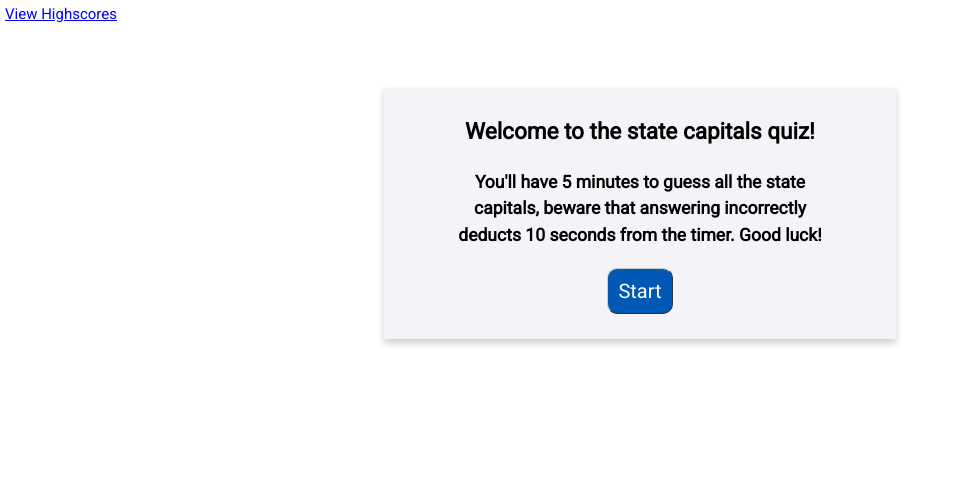
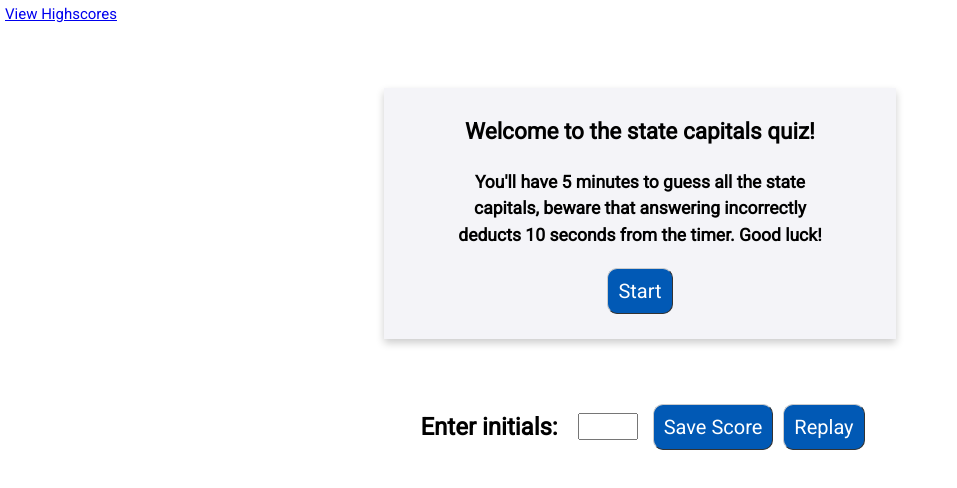
Before and after one commit to svellucci18/code-quiz, a plain HTML site: page index.html in a window 1280 px wide. Shown: the whole page, without its empty margins (0-957 px from the left). Drawn offline with Linux system fonts and the light colour scheme.

Commit message:
progress on building scoreboard

```diff
--- a/index.html
+++ b/index.html
@@ -30,10 +30,11 @@
             <div id = "highscoreDiv" class = "hidden">
                 <p id = "score" ></p>
                 <br>
-                <h4>Enter initials:</h4>
+                <h2 class = "contentHeader">Enter initials:</h2>
                 <input id = "initials">
                 <br>
-                <button id = "savesScore">Save & Replay</button>
+                <button id = "savesScore">Save Score</button>
+                <button onClick="window.location.reload();">Replay</button>
             </div>
 
     <!-- Link to external js file -->
--- a/scoreboard.js
+++ b/scoreboard.js
@@ -21,16 +21,7 @@ function winGame() {
     // Removing the class hidden so that it becomes visible
     highscoreDivEl.classList.remove("hidden");
 
-    savesScoreEl.addEventListener("click",function() {
-        // Grabbing the initials
-        var userInitials = formEl.value;
-        var object = {
-            user: userInitials,
-            score: timeLeft
-        }
-        scoreArray.push(object);
-        localStorage.setItem("highscores", JSON.stringify(scoreArray));
-    });
+    savesScoreEl.addEventListener("click",setWins);
 
 }
 
@@ -42,5 +33,27 @@ function loseGame() {
     contentContainerEl.appendChild(startGame);
 }
 
-// Add functionality to the buttons on the scoreboard
+// setWins function
+function setWins() {
+    // Grabbing the initials
+    var userInitials = formEl.value;
+    var object = {
+        user: userInitials,
+        score: timeLeft
+    }
+    scoreArray.push(object);
+    localStorage.setItem("highscores", JSON.stringify(scoreArray));
+}
+
+// render highscore element
+function renderHighscore() {
+    // Create question headers
+    var highscore = document.createElement("li");
+    highscore.textContent = highscores;
+    highscore.className = "highscoresListEl";
+    contentContainerEl.appendChild(highscore);
+};
+
+// Add functionality to clear highscores
+// Note that replay button is a trick button!
 var clearHighscoresButton = document.querySelector('clearHighscores')
--- a/style.css
+++ b/style.css
@@ -83,3 +83,23 @@ button {
 .hidden {
     display: none;
 }
+
+/* Style the scoreboard */
+#highscoreDiv {
+    display: flex;
+    justify-content: center;
+    flex-wrap: wrap;
+    align-items: center;
+}
+
+input {
+    display: block;
+    font-size: larger;
+    width: 60px;
+    text-align: center;
+    margin: 10px;
+}
+
+#savesScore {
+    margin: 5px;
+}
```
Also changed, not shown: scoreboard.html (+5 -1 lines), 1 other file.
